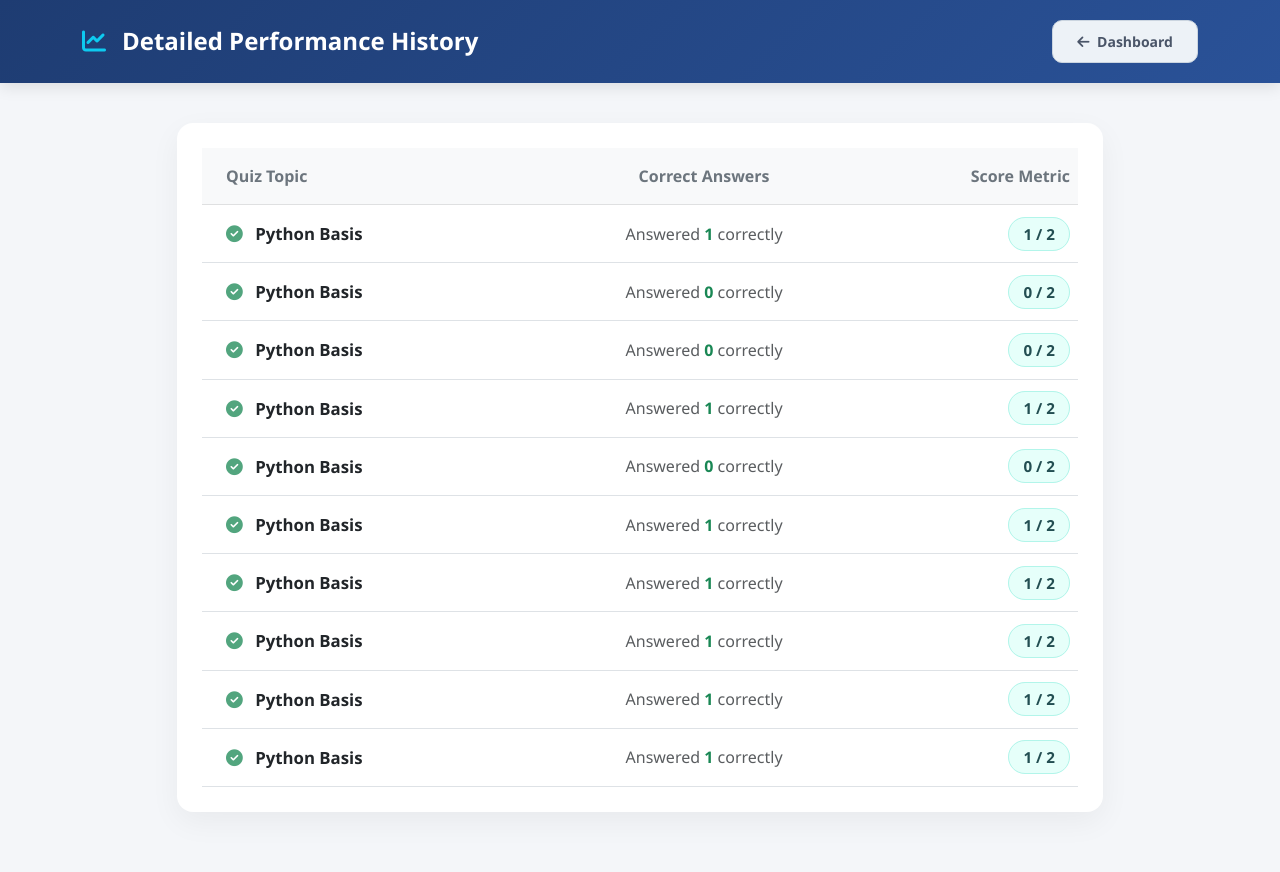
After one commit to tapanshu05/quiz-application, a Django app: template quiz_app/templates/quiz_app/performance.html in a window 1280 px wide. The commit adds this page. Run offline with Django 5.2, Linux system fonts and the light colour scheme; the template is opened without the code that fills it: values that come from a table or form of the project are taken from there, others are empty; data comes from the database, SQL or seed files in the repository.

Commit message:
Move performance history table to a dedicated clean sub-page with premium button access

```diff
--- /dev/null
+++ b/quiz_app/templates/quiz_app/performance.html
@@ -0,0 +1,116 @@
+<!DOCTYPE html>
+<html lang="en">
+<head>
+    <meta charset="UTF-8">
+    <meta name="viewport" content="width=device-width, initial-scale=1.0">
+    <title>Your Performance History</title>
+    <link href="https://cdn.jsdelivr.net/npm/bootstrap@5.3.0/dist/css/bootstrap.min.css" rel="stylesheet">
+    <link rel="stylesheet" href="https://cdnjs.cloudflare.com/ajax/libs/font-awesome/6.4.0/css/all.min.css">
+    <style>
+        body {
+            background: #f4f6f9;
+            font-family: 'Segoe UI', Tahoma, Geneva, Verdana, sans-serif;
+        }
+        .main-header {
+            background: linear-gradient(135deg, #1e3c72 0%, #2a5298 100%);
+            color: white;
+            padding: 20px 0;
+            box-shadow: 0 4px 15px rgba(0,0,0,0.1);
+        }
+        .history-container {
+            margin-top: 40px;
+            margin-bottom: 60px;
+        }
+        .table-card {
+            background: white;
+            border: none;
+            border-radius: 16px;
+            box-shadow: 0 10px 30px rgba(0,0,0,0.05);
+            padding: 25px;
+        }
+        .score-badge {
+            background: #e6fffa;
+            color: #234e52;
+            padding: 6px 14px;
+            border-radius: 20px;
+            font-weight: 700;
+            font-size: 0.95rem;
+            border: 1px solid #b2f5ea;
+        }
+        .btn-back {
+            background-color: #edf2f7;
+            color: #4a5568;
+            border: 1px solid #cbd5e0;
+            font-weight: 600;
+            border-radius: 10px;
+            padding: 10px 24px;
+            transition: all 0.2s;
+        }
+        .btn-back:hover {
+            background-color: #e2e8f0;
+            color: #2d3748;
+        }
+    </style>
+</head>
+<body>
+
+    <header class="main-header sticky-top">
+        <div class="container d-flex justify-content-between align-items-center">
+            <div class="d-flex align-items-center">
+                <i class="fa-solid fa-chart-line me-3 fa-xl text-info"></i>
+                <h1 class="h4 fw-bold mb-0">Detailed Performance History</h1>
+            </div>
+            <a href="{% url 'dashboard' %}" class="btn btn-back btn-sm">
+                <i class="fa-solid fa-arrow-left me-1"></i> Dashboard
+            </a>
+        </div>
+    </header>
+
+    <div class="container history-container">
+        <div class="row justify-content-center">
+            <div class="col-lg-10">
+
+                <div class="card table-card">
+                    <div class="table-responsive">
+                        <table class="table table-hover align-middle mb-0">
+                            <thead class="table-light">
+                                <tr>
+                                    <th class="py-3 px-4 text-secondary">Quiz Topic</th>
+                                    <th class="py-3 text-center text-secondary">Correct Answers</th>
+                                    <th class="py-3 text-end text-secondary">Score Metric</th>
+                                </tr>
+                            </thead>
+                            <tbody>
+                                {% for attempt in past_results %}
+                                <tr>
+                                    <td class="py-3 px-4 text-dark fw-bold text-capitalize" style="font-size: 1.05rem;">
+                                        <i class="fa-solid fa-circle-check text-success me-2 opacity-75"></i> {{ attempt.quiz }}
+                                    </td>
+                                    <td class="py-3 text-center fw-medium text-muted">
+                                        Answered <span class="text-success fw-bold">{{ attempt.score }}</span> correctly
+                                    </td>
+                                    <td class="py-3 text-end">
+                                        <span class="score-badge">
+                                            {{ attempt.score }} / {{ attempt.total_questions }}
+                                        </span>
+                                    </td>
+                                </tr>
+                                {% empty %}
+                                <tr>
+                                    <td colspan="3" class="text-muted text-center py-5">
+                                        <i class="fa-solid fa-folder-open mb-3 d-block text-secondary" style="font-size: 2.5rem; opacity: 0.5;"></i>
+                                        No quiz attempt history found yet. Start practicing!
+                                    </td>
+                                </tr>
+                                {% endfor %}
+                            </tbody>
+                        </table>
+                    </div>
+                </div>
+
+            </div>
+        </div>
+    </div>
+
+</body>
+</html>
--- a/quiz_app/urls.py
+++ b/quiz_app/urls.py
@@ -14,4 +14,5 @@ urlpatterns = [
     path('payment/success/', views.payment_success_view, name='payment_success'),
     path('solutions/', views.solutions_view, name='solutions'),
     path('notes/', views.notes_view, name='notes'),
+    path('dashboard/performance/', views.performance_history_view, name='performance_history'),
 ]
```
Also changed, not shown: quiz_app/templates/quiz_app/dashboard.html (+11 -23 lines), quiz_app/views.py (+14 -0 lines).
